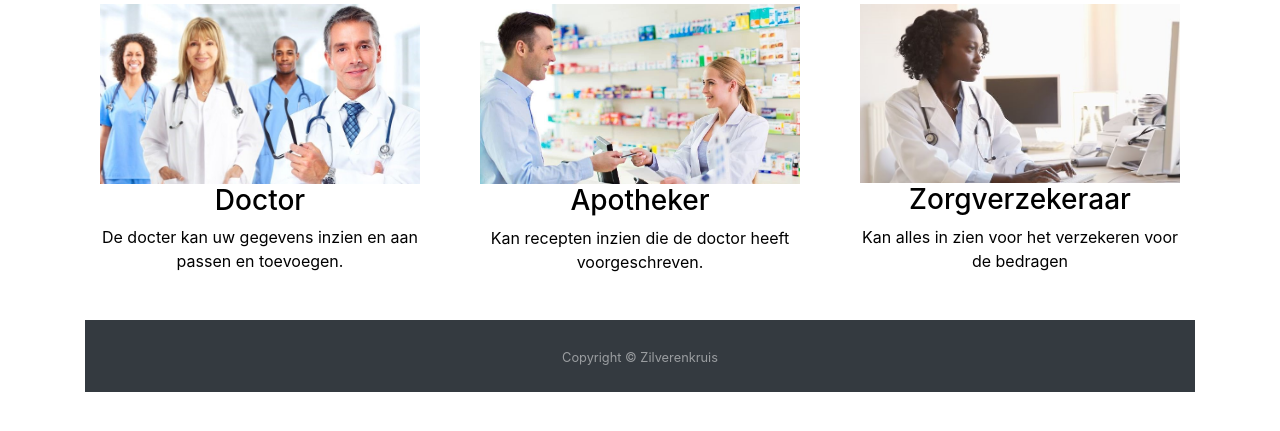
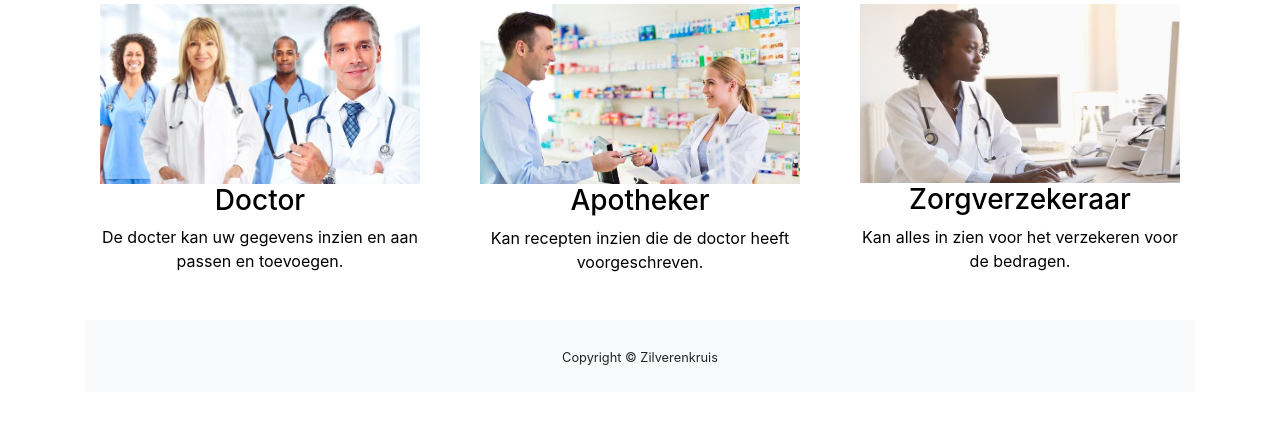
Before and after one commit to MarekBeers/HealthOne, a PHP site: page / in a window 1280 px wide. Shown: the part 293-724 px from the top of the page. Run offline with PHP 8.4, Linux system fonts and the light colour scheme.

Commit message:
Een paar kleine dingen

```diff
--- a/contact.php
+++ b/contact.php
@@ -15,7 +15,8 @@
     <div class="jumbotron text-center" ">
     <div class="row">
         <div class="col-sm-3">
-            <img class="img-fluid" src="img/zilverenkruis.png" alt="Logo">
+            <img class="d-none d-sm-block img-fluid" src="img/zilverenkruis.png" alt="Logo">
+            <img class="d-block d-sm-none img-fluid" src="img/placeholder.png" alt="Logo">
         </div>
     </div>
 </div>
@@ -63,7 +64,7 @@
         <h5>2300 AK Leiden</h5>
     </div>
 </div>
-<footer id="sticky-footer" class="py-4 bg-dark text-white-50">
+<footer id="sticky-footer" class="py-4 bg-light text-dark-50">
     <div class="container text-center">
         <small>Copyright &copy; Zilverenkruis</small>
     </div>
--- a/css/index.css
+++ b/css/index.css
@@ -5,6 +5,7 @@
     -webkit-background-size: cover;
     -o-background-size: cover;
     background-size: cover;
+
 }
 
 .navbrand{
--- a/index.php
+++ b/index.php
@@ -15,7 +15,8 @@
         <div class="jumbotron text-center" ">
             <div class="row">
                 <div class="col-sm-3">
-                    <img class="img-fluid" src="img/zilverenkruis.png" alt="Logo">
+                    <img class="d-none d-sm-block img-fluid" src="img/zilverenkruis.png" alt="Logo">
+                    <img class="d-block d-sm-none img-fluid" src="img/placeholder.png" alt="Logo">
                 </div>
             </div>
         </div>
@@ -62,11 +63,11 @@
                 <a href="contact.php">
                     <img class="img-fluid" src="img/verzekeraar.png">
                     <h3>Zorgverzekeraar</h3>
-                    <p>Kan alles in zien voor het verzekeren voor de bedragen</p>
+                    <p>Kan alles in zien voor het verzekeren voor de bedragen.</p>
                 </a>
             </div>
         </div>
-        <footer id="sticky-footer" class="py-4 bg-dark text-white-50">
+        <footer id="sticky-footer" class="py-4 bg-light text-dark-50">
             <div class="container text-center">
                 <small>Copyright &copy; Zilverenkruis</small>
             </div>
```
Also changed, not shown: img/placeholder.png (added).
